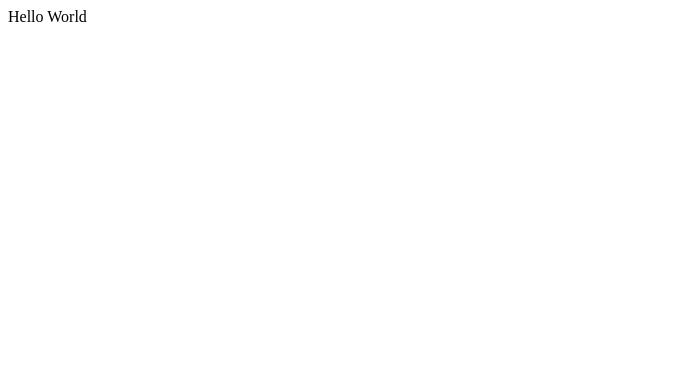
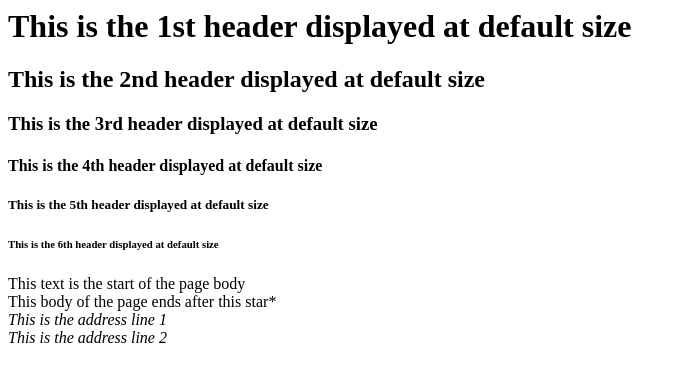
Before and after one commit to curioushedgehog/curioushedgehog, a plain HTML site: page index.html in a window 1280 px wide. Shown: the whole page, without its empty margins (0-686 px from the left). Drawn offline with Linux system fonts and the light colour scheme.

Commit message:
Add files via upload

```diff
--- a/index.html
+++ b/index.html
@@ -1 +1,25 @@
-Hello World
+<html>
+<title>
+This is the title
+</title>
+
+<h1>This is the 1st header displayed at default size</h1>
+<h2>This is the 2nd header displayed at default size</h2>
+<h3>This is the 3rd header displayed at default size</h3>
+<h4>This is the 4th header displayed at default size</h4>
+<h5>This is the 5th header displayed at default size</h5>
+<h6>This is the 6th header displayed at default size</h6>
+
+<! This is a comment>
+
+<body>
+This text is the start of the page body
+<br>
+This body of the page ends after this star*</body>
+
+<address>
+This is the address line 1
+<br>
+This is the address line 2
+</address>
+</html>
```
